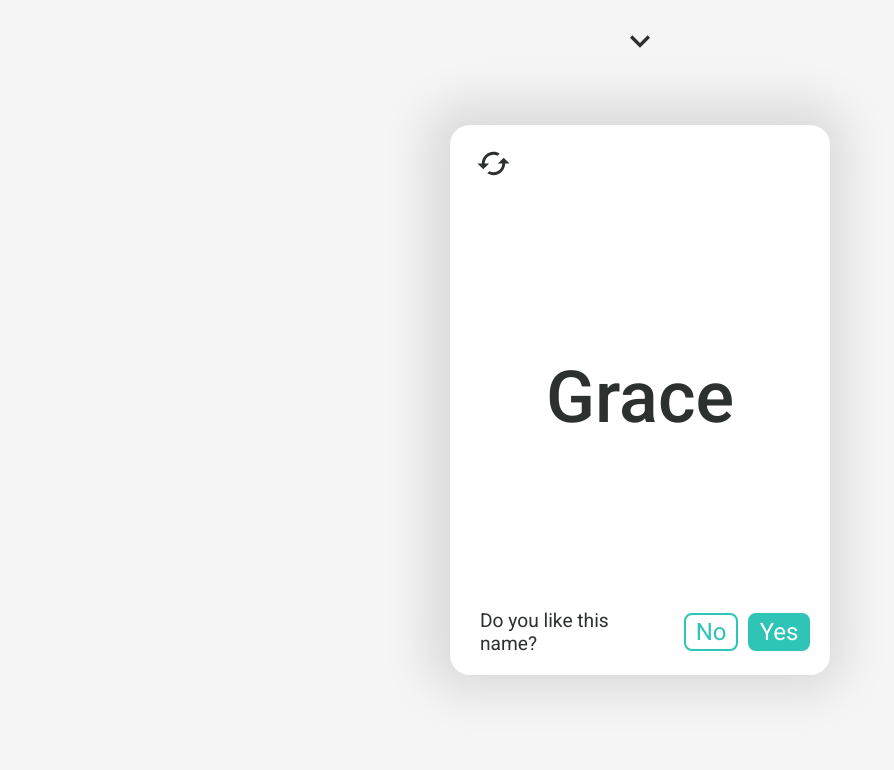
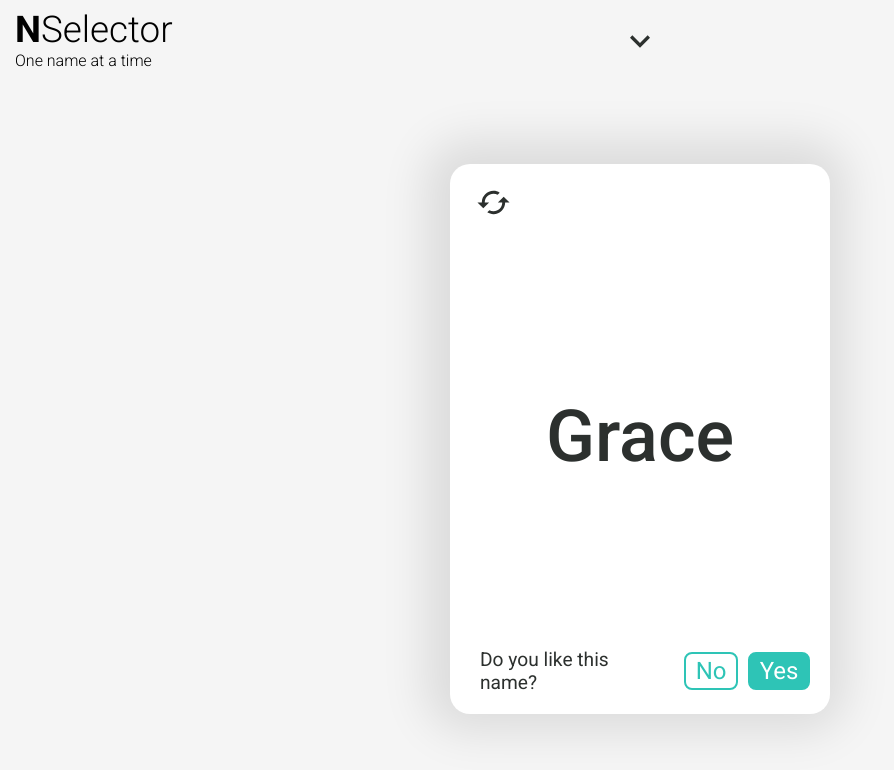
Before and after one commit to albertolg101/react-name-selector, a React (Vite) app: page / in a window 1280 px wide. Shown: the top 770 px of the page, without its empty margins (0-894 px from the left). Built offline with nearby package versions, Linux system fonts and the light colour scheme.

Commit message:
feat: adds Logo

```diff
--- a/src/App.tsx
+++ b/src/App.tsx
@@ -1,5 +1,6 @@
 import React from "react";
 import styled, {createGlobalStyle} from "styled-components";
+import {CenteredContentBox, Logo} from "@/components";
 import {getRandomName} from "@/libs/names.ts";
 import {NameSelector} from "@/components";
 import {NamesList} from "@/components";
@@ -8,12 +9,16 @@ const GlobalStyle = createGlobalStyle`
     body {
         font-family: 'Roboto', serif;
         background-color: #F5F5F5;
+        margin: 0;
+    }
+
+    #root {
         width: 100vw;
         height: 100vh;
         display: flex;
+        flex-direction: column;
         justify-content: center;
         align-items: center;
-        margin: 0;
     }
 `
 
@@ -62,6 +67,8 @@ function App() {
     return (
         <>
             <GlobalStyle/>
+            <Logo />
+            <CenteredContentBox flexGrow>
                 {name !== null ? (
                     <NameSelector name={name} onSelection={handleNameSelection}/>
                 ) : (
@@ -70,6 +77,7 @@ function App() {
                         <H4>But you can see <U onClick={() => setShowNamesList(true)}>the ones that you liked.</U></H4>
                     </Message>
                 )}
+            </CenteredContentBox>
             <NamesList
                 names={namesWhitelist}
                 isOpen={showNamesList}
--- a/src/components/CenteredContentBox/CenteredContentBox.tsx
+++ b/src/components/CenteredContentBox/CenteredContentBox.tsx
@@ -1,7 +1,10 @@
 import styled from "styled-components";
 
-export const CenteredContentBox = styled.div`
+export const CenteredContentBox = styled.div
+    .withConfig({ shouldForwardProp: (prop) => prop !== 'flexGrow' })
+    <{ flexGrow: boolean }>`
     display: flex;
+    ${(props) => props.flexGrow && 'flex-grow: 1'};
     justify-content: center;
     align-items: center;
 `
--- /dev/null
+++ b/src/components/Logo/Logo.tsx
@@ -0,0 +1,30 @@
+import styled from "styled-components"
+
+const Container = styled.div`
+    width: 100%;
+    padding: 8px 15px;
+    box-sizing: border-box;
+`
+
+const H1 = styled.h1`
+    font-family: "Roboto", serif;
+    font-size: 2.3rem;
+    font-weight: 300;
+    margin: 0;
+`
+
+const P = styled.p`
+    font-family: "Roboto", serif;
+    font-size: 1rem;
+    font-weight: 300;
+    margin: 0;
+`
+
+export function Logo() {
+    return (
+        <Container>
+            <H1><b>N</b>Selector</H1>
+            <P>One name at a time</P>
+        </Container>
+    )
+}
--- /dev/null
+++ b/src/components/Logo/index.ts
@@ -0,0 +1 @@
+export {Logo} from './Logo'
--- a/src/components/index.ts
+++ b/src/components/index.ts
@@ -3,6 +3,7 @@ export * as AnimatedIcons from './AnimatedIcons'
 export {Button} from './Button'
 export {CenteredContentBox} from './CenteredContentBox'
 export {IconButton} from './IconButton'
+export {Logo} from './Logo'
 export {Modal} from './Modal'
 export {NamesList} from './NamesList'
 export {NameSelector} from './NameSelector'
```
Lines whose indentation alone changed are shown as unchanged.
